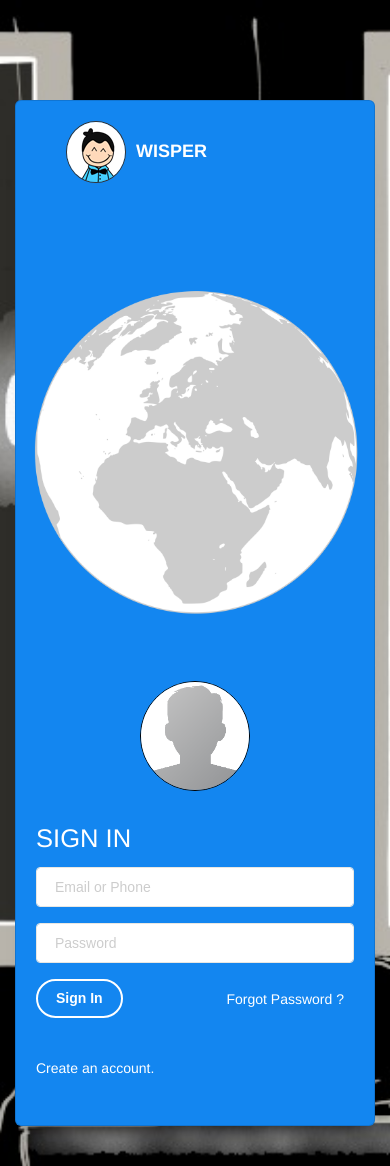
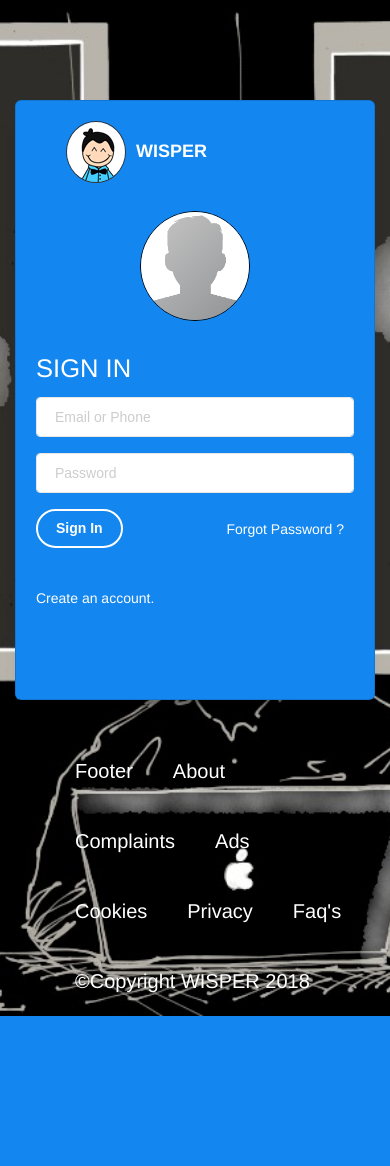
Before and after one commit to JoeOtabor/JoeOtabor, a PHP site: page /posts/ in a window 390 px wide. Shown: the top 1166 px of the page. After the commit the page ends 1016 px from the top, so only its background shows below. Run offline with PHP 8.4, Linux system fonts and the light colour scheme; some libraries are stand-ins or nearby versions; some web fonts are replaced.

Commit message:
Fixes on design

```diff
--- a/App/Views/Home/index.html
+++ b/App/Views/Home/index.html
@@ -18,20 +18,14 @@
 {% block body %}
 
 <div class="image-container set-full-height" style="background-image: url('/img/paper-3.jpeg')">
-
-    <!--<a href="#" class="made-with-pk">-->
-        <!--<div class="brand"></div>-->
-        <!--<div class="made-with">&copy;Copyright <strong>WISHPER</strong></div>-->
-    <!--</a>-->
-
     <!--   Big container   -->
     <div class="container">
+        <!--      Wizard container        -->
         <div class="row">
             <div class="col-sm-12">
-                <!--      Wizard container        -->
                 <div class="wizard-container">
                     <div class="card wizard-card" data-color="azure" id="wizard">
-                        <!--   Joe Otabor Branding   -->
+                        <!--   WISPER Branding   -->
                         <a href="#">
                             <div class="logo-container">
                                 <div class="logo">
@@ -43,10 +37,8 @@
                             </div>
                         </a>
                         <div class="row margin-top-50">
-                            <div class="col-md-7 margin-top-50">
-                                <div class="inside-image-background" style="background-image: url('/img/gray-globe.png');">
-
-                                </div>
+                            <div class="col-md-7 margin-top-50 xs-hidden">
+                                <div class="inside-image-background" style="background-image: url('/img/gray-globe.png');"></div>
                             </div>
                             <div class="col-md-5 margin-top-50">
                                 <div class="user-image text-center">
@@ -72,8 +64,6 @@
                                 </div>
                             </div>
                         </div>
-
-
                     </div>
                 </div> <!-- wizard container -->
             </div>
--- a/public/css/home/home.css
+++ b/public/css/home/home.css
@@ -99,3 +99,8 @@
     color: #1386f0;
     background-color: #ffffff;
 }
+@media (max-width: 768px) {
+    .xs-hidden{
+        display: none;
+    }
+}
```
